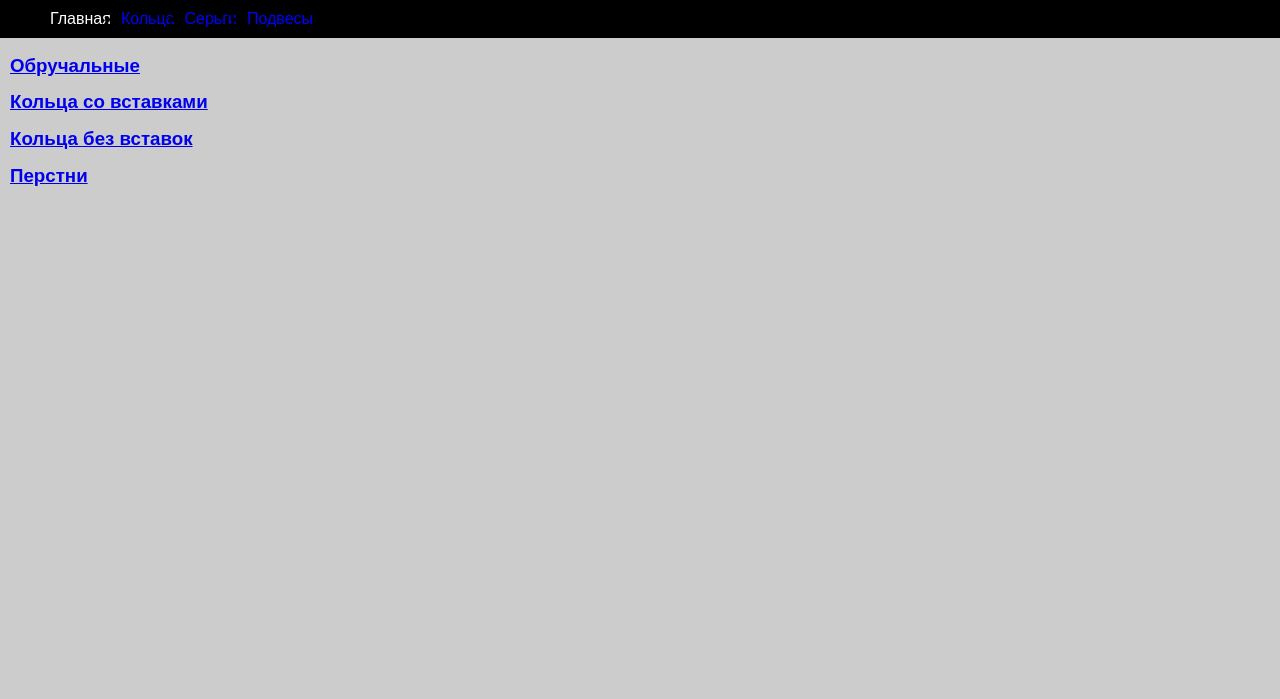
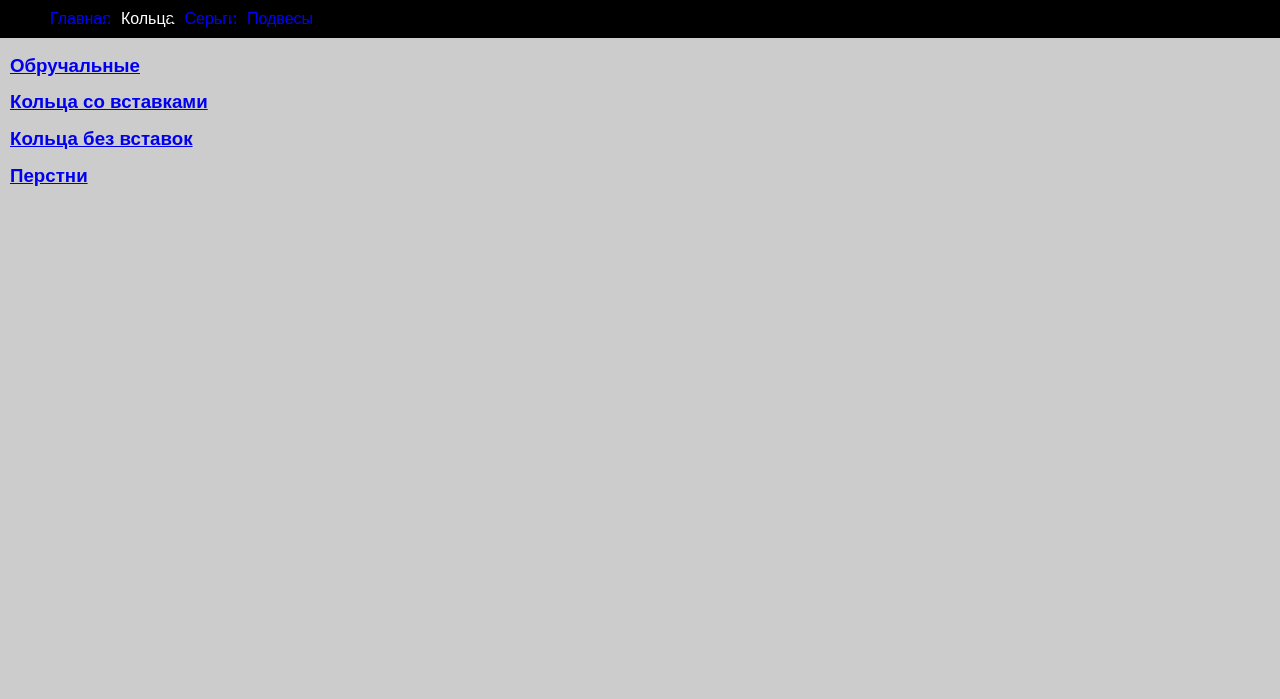
Before and after one commit to sendr/myjeweler, a Django app: template myjeweler/myjeweler/templates/rings.html in a window 1280 px wide. Shown: the top 699 px of the page. Run offline with Django 3.2, Linux system fonts and the light colour scheme; the template is opened without the code that fills it, so the values that code supplies are empty; parts of the project's set-up code (start-up, migrations or seed data) failed here and were passed over.

Commit message:
Finished

```diff
--- a/myjeweler/myjeweler/templates/base.html
+++ b/myjeweler/myjeweler/templates/base.html
@@ -6,10 +6,10 @@
 <body>
 	<div class="wrapper">
 		<ul class="main_menu">
-		<li{% block index_class %}{% endblock %}><a href="/" class="active">Главная</a></li>
-		<li{% block rings_class %}{% endblock %}><a href="/rings/">Кольца</a></li>
-		<li{% block earrings_class %}{% endblock %}><a href="/earrings/">Серьги</a></li>
-		<li{% block pendants_class %}{% endblock %}><a href="/pendants/">Подвесы</a></li>
+		<li><a href="/" {% block index_class %}{% endblock %}>Главная</a></li>
+		<li><a href="/rings/" {% block rings_class %}{% endblock %}>Кольца</a></li>
+		<li><a href="/earrings/" {% block earrings_class %}{% endblock %}>Серьги</a></li>
+		<li><a href="/pendants/" {% block pendants_class %}{% endblock %}>Подвесы</a></li>
 		</ul>
 		<div class="content">
 			{% block content %}
--- a/myjeweler/myjeweler/templates/earrings.html
+++ b/myjeweler/myjeweler/templates/earrings.html
@@ -1,4 +1,6 @@
 {% extends "base.html" %}
+
+{% block earrings_class %} class="active" {% endblock %}
 
 
 {% block content %}
--- a/myjeweler/myjeweler/templates/index.html
+++ b/myjeweler/myjeweler/templates/index.html
@@ -1,4 +1,6 @@
 {% extends "base.html" %}
+
+{% block index_class %} class="active" {% endblock %}
 
 {% block content %}
 			<h3>Добро пожаловать!</h3>
--- a/myjeweler/myjeweler/templates/pendants.html
+++ b/myjeweler/myjeweler/templates/pendants.html
@@ -1,4 +1,6 @@
 {% extends "base.html" %}
+
+{% block pendants_class %} class="active" {% endblock %}
 
 
 {% block content %}
--- a/myjeweler/myjeweler/templates/rings.html
+++ b/myjeweler/myjeweler/templates/rings.html
@@ -1,5 +1,6 @@
 {% extends "base.html" %}
 
+{% block rings_class %} class="active" {% endblock %}
 
 {% block content %}
 			<h3><a href="#">Обручальные</a></h3>
```
